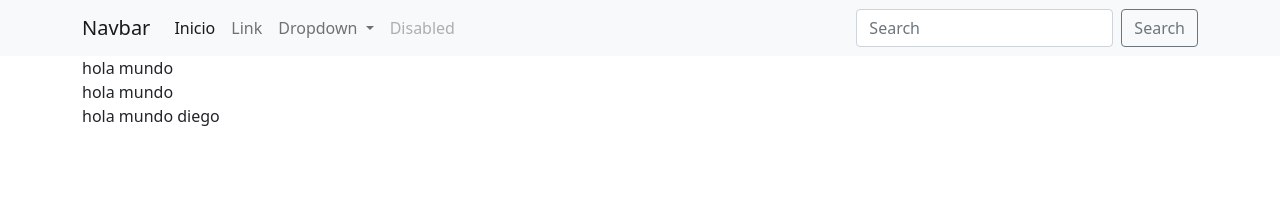
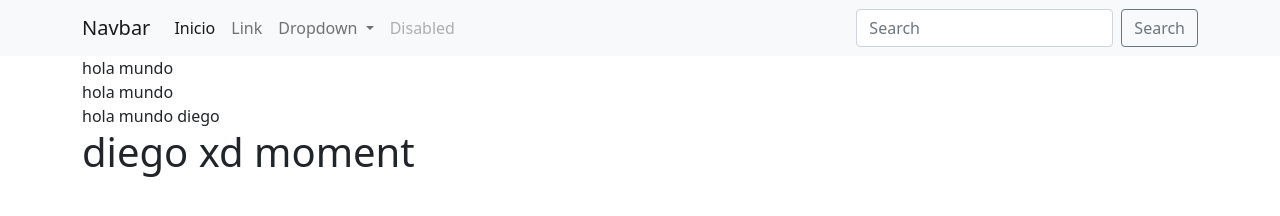
Before and after one commit to 112danilo12/site, a website: page views/public/main.html in a window 1280 px wide. Drawn offline with Linux system fonts and the light colour scheme.

Commit message:
agregue un diego xd

```diff
--- a/views/public/main.html
+++ b/views/public/main.html
@@ -84,6 +84,7 @@
                 <div class="col">
                     hola mundo
                     diego
+                    <h1>diego xd moment</h1>
                 </div>
             </div>
         </footer>
```
